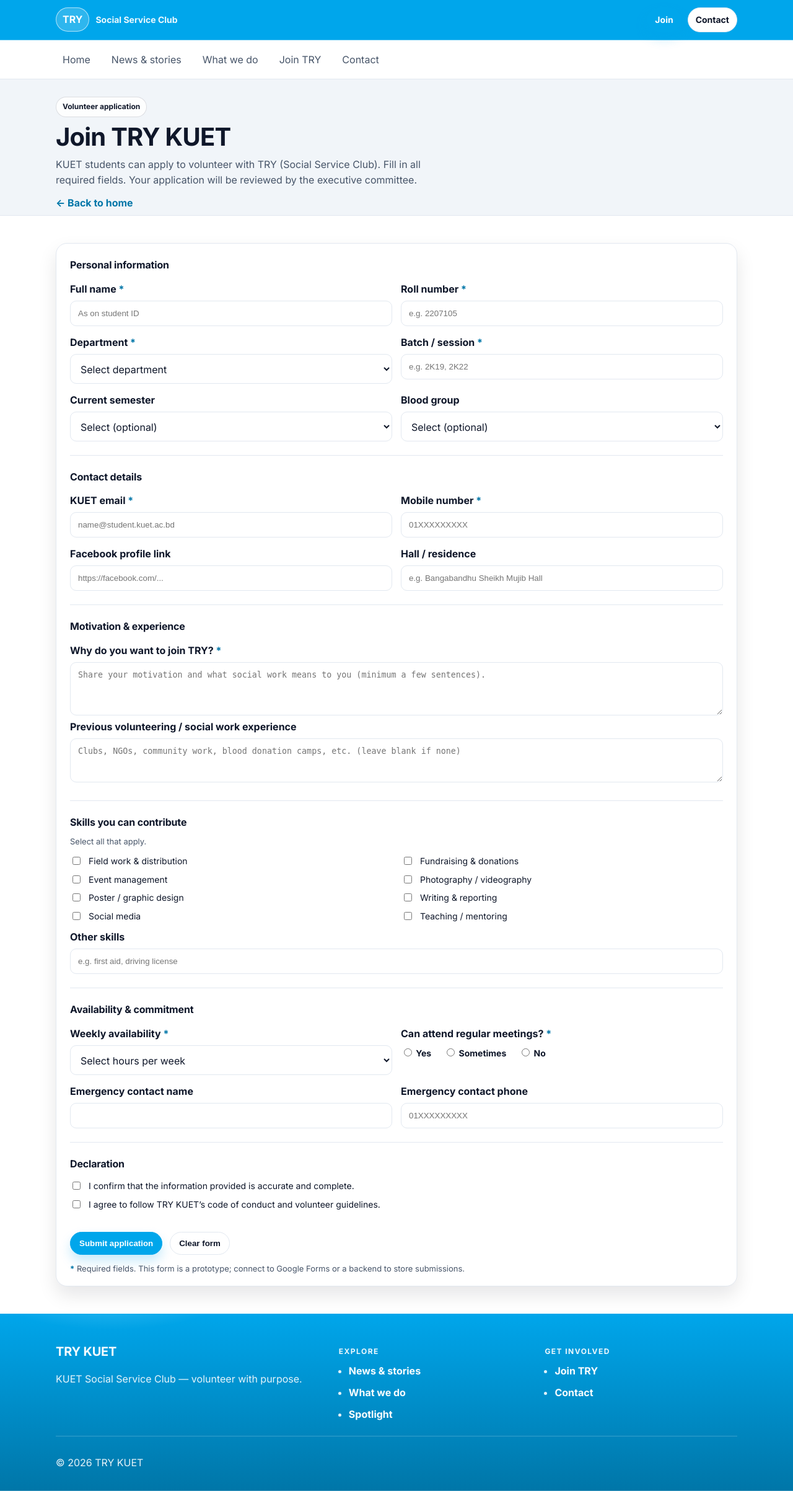
After one commit to mehadi105/kuet-try-club-site, a PHP site: page /join.html in a window 1280 px wide. The commit adds this page. Shown: the whole page at 62% size. Run offline with PHP 8.4, Linux system fonts and the light colour scheme.

Commit message:
Add join application page, hero banner, and inspirational videos
Co-authored-by: Cursor <cursoragent@cursor.com>

```diff
--- /dev/null
+++ b/join.html
@@ -0,0 +1,405 @@
+<!doctype html>
+<html lang="en">
+  <head>
+    <meta charset="UTF-8" />
+    <meta name="viewport" content="width=device-width, initial-scale=1.0" />
+    <title>Join TRY — Volunteer Application | TRY KUET</title>
+    <meta
+      name="description"
+      content="Apply to volunteer with TRY KUET (Social Service Club) at Khulna University of Engineering & Technology."
+    />
+    <link rel="preconnect" href="https://fonts.googleapis.com" />
+    <link rel="preconnect" href="https://fonts.gstatic.com" crossorigin />
+    <link
+      href="https://fonts.googleapis.com/css2?family=Inter:wght@400;500;600;700&display=swap"
+      rel="stylesheet"
+    />
+    <link rel="stylesheet" href="./style.css" />
+  </head>
+  <body>
+    <a class="skip-link" href="#main">Skip to content</a>
+
+    <header class="topbar" aria-label="Site header">
+      <div class="container topbar-inner">
+        <a class="logo" href="./index.html" aria-label="TRY KUET home">
+          <span class="logo-mark" aria-hidden="true">TRY</span>
+          <span class="logo-text">Social Service Club</span>
+        </a>
+
+        <div class="topbar-actions">
+          <a class="btn small primary" href="./join.html" aria-current="page">Join</a>
+          <a class="btn small" href="./index.html#contact">Contact</a>
+          <button
+            id="navToggle"
+            class="btn small nav-toggle"
+            type="button"
+            aria-controls="primaryNav"
+            aria-expanded="false"
+            aria-label="Open menu"
+          >
+            <span aria-hidden="true">☰</span>
+          </button>
+        </div>
+      </div>
+    </header>
+
+    <div id="navBackdrop" class="nav-backdrop" hidden></div>
+
+    <nav id="primaryNav" class="primary-nav" aria-label="Primary navigation">
+      <div class="container nav-inner">
+        <a href="./index.html">Home</a>
+        <a href="./index.html#updates">News & stories</a>
+        <a href="./index.html#work">What we do</a>
+        <a href="./join.html" aria-current="page">Join TRY</a>
+        <a href="./index.html#contact">Contact</a>
+      </div>
+    </nav>
+
+    <main id="main">
+      <header class="page-header">
+        <div class="container">
+          <p class="eyebrow">Volunteer application</p>
+          <h1>Join TRY KUET</h1>
+          <p class="muted page-header-lede">
+            KUET students can apply to volunteer with TRY (Social Service Club). Fill in all
+            required fields. Your application will be reviewed by the executive committee.
+          </p>
+          <a class="textlink" href="./index.html">← Back to home</a>
+        </div>
+      </header>
+
+      <section class="section" aria-label="Join TRY membership application">
+        <div class="container">
+          <div class="join-form-card">
+            <form id="joinForm" class="join-form" novalidate>
+              <fieldset class="form-section">
+                <legend>Personal information</legend>
+                <div class="form-row">
+                  <div class="field">
+                    <label for="join-fullname">Full name <span class="req">*</span></label>
+                    <input
+                      id="join-fullname"
+                      name="fullname"
+                      type="text"
+                      autocomplete="name"
+                      required
+                      placeholder="As on student ID"
+                    />
+                  </div>
+                  <div class="field">
+                    <label for="join-roll">Roll number <span class="req">*</span></label>
+                    <input
+                      id="join-roll"
+                      name="roll"
+                      type="text"
+                      required
+                      placeholder="e.g. 2207105"
+                      pattern="[0-9]{7}"
+                      title="7-digit KUET roll number"
+                    />
+                  </div>
+                </div>
+                <div class="form-row">
+                  <div class="field">
+                    <label for="join-dept">Department <span class="req">*</span></label>
+                    <select id="join-dept" name="department" required>
+                      <option value="" disabled selected>Select department</option>
+                      <option value="CE">Civil Engineering (CE)</option>
+                      <option value="EEE">Electrical & Electronic Engineering (EEE)</option>
+                      <option value="ME">Mechanical Engineering (ME)</option>
+                      <option value="ECE">Electronics & Communication (ECE)</option>
+                      <option value="CSE">Computer Science & Engineering (CSE)</option>
+                      <option value="IPE">Industrial & Production Engineering (IPE)</option>
+                      <option value="URP">Urban & Regional Planning (URP)</option>
+                      <option value="LE">Leather Engineering (LE)</option>
+                      <option value="TE">Textile Engineering (TE)</option>
+                      <option value="BME">Biomedical Engineering (BME)</option>
+                      <option value="Other">Other</option>
+                    </select>
+                  </div>
+                  <div class="field">
+                    <label for="join-batch">Batch / session <span class="req">*</span></label>
+                    <input
+                      id="join-batch"
+                      name="batch"
+                      type="text"
+                      required
+                      placeholder="e.g. 2K19, 2K22"
+                    />
+                  </div>
+                </div>
+                <div class="form-row">
+                  <div class="field">
+                    <label for="join-semester">Current semester</label>
+                    <select id="join-semester" name="semester">
+                      <option value="" selected>Select (optional)</option>
+                      <option value="1">1st</option>
+                      <option value="2">2nd</option>
+                      <option value="3">3rd</option>
+                      <option value="4">4th</option>
+                      <option value="5">5th</option>
+                      <option value="6">6th</option>
+                      <option value="7">7th</option>
+                      <option value="8">8th</option>
+                    </select>
+                  </div>
+                  <div class="field">
+                    <label for="join-blood">Blood group</label>
+                    <select id="join-blood" name="blood_group">
+                      <option value="" selected>Select (optional)</option>
+                      <option value="A+">A+</option>
+                      <option value="A-">A-</option>
+                      <option value="B+">B+</option>
+                      <option value="B-">B-</option>
+                      <option value="AB+">AB+</option>
+                      <option value="AB-">AB-</option>
+                      <option value="O+">O+</option>
+                      <option value="O-">O-</option>
+                    </select>
+                  </div>
+                </div>
+              </fieldset>
+
+              <fieldset class="form-section">
+                <legend>Contact details</legend>
+                <div class="form-row">
+                  <div class="field">
+                    <label for="join-email">KUET email <span class="req">*</span></label>
+                    <input
+                      id="join-email"
+                      name="email"
+                      type="email"
+                      autocomplete="email"
+                      required
+                      placeholder="name@student.kuet.ac.bd"
+                    />
+                  </div>
+                  <div class="field">
+                    <label for="join-phone">Mobile number <span class="req">*</span></label>
+                    <input
+                      id="join-phone"
+                      name="phone"
+                      type="tel"
+                      autocomplete="tel"
+                      required
+                      placeholder="01XXXXXXXXX"
+                      pattern="01[0-9]{9}"
+                      title="11-digit Bangladesh mobile number"
+                    />
+                  </div>
+                </div>
+                <div class="form-row">
+                  <div class="field">
+                    <label for="join-fb">Facebook profile link</label>
+                    <input
+                      id="join-fb"
+                      name="facebook"
+                      type="url"
+                      placeholder="https://facebook.com/..."
+                    />
+                  </div>
+                  <div class="field">
+                    <label for="join-hall">Hall / residence</label>
+                    <input
+                      id="join-hall"
+                      name="hall"
+                      type="text"
+                      placeholder="e.g. Bangabandhu Sheikh Mujib Hall"
+                    />
+                  </div>
+                </div>
+              </fieldset>
+
+              <fieldset class="form-section">
+                <legend>Motivation & experience</legend>
+                <div class="field">
+                  <label for="join-why">Why do you want to join TRY? <span class="req">*</span></label>
+                  <textarea
+                    id="join-why"
+                    name="why_join"
+                    rows="4"
+                    required
+                    placeholder="Share your motivation and what social work means to you (minimum a few sentences)."
+                  ></textarea>
+                </div>
+                <div class="field">
+                  <label for="join-exp">Previous volunteering / social work experience</label>
+                  <textarea
+                    id="join-exp"
+                    name="experience"
+                    rows="3"
+                    placeholder="Clubs, NGOs, community work, blood donation camps, etc. (leave blank if none)"
+                  ></textarea>
+                </div>
+              </fieldset>
+
+              <fieldset class="form-section">
+                <legend>Skills you can contribute</legend>
+                <p class="field-hint">Select all that apply.</p>
+                <div class="checkbox-grid">
+                  <label class="check"><input type="checkbox" name="skills" value="field_work" /> Field work & distribution</label>
+                  <label class="check"><input type="checkbox" name="skills" value="fundraising" /> Fundraising & donations</label>
+                  <label class="check"><input type="checkbox" name="skills" value="event" /> Event management</label>
+                  <label class="check"><input type="checkbox" name="skills" value="photography" /> Photography / videography</label>
+                  <label class="check"><input type="checkbox" name="skills" value="design" /> Poster / graphic design</label>
+                  <label class="check"><input type="checkbox" name="skills" value="writing" /> Writing & reporting</label>
+                  <label class="check"><input type="checkbox" name="skills" value="social_media" /> Social media</label>
+                  <label class="check"><input type="checkbox" name="skills" value="teaching" /> Teaching / mentoring</label>
+                </div>
+                <div class="field field--spaced">
+                  <label for="join-other-skill">Other skills</label>
+                  <input id="join-other-skill" name="other_skills" type="text" placeholder="e.g. first aid, driving license" />
+                </div>
+              </fieldset>
+
+              <fieldset class="form-section">
+                <legend>Availability & commitment</legend>
+                <div class="form-row">
+                  <div class="field">
+                    <label for="join-hours">Weekly availability <span class="req">*</span></label>
+                    <select id="join-hours" name="weekly_hours" required>
+                      <option value="" disabled selected>Select hours per week</option>
+                      <option value="2-4">2–4 hours</option>
+                      <option value="4-6">4–6 hours</option>
+                      <option value="6-10">6–10 hours</option>
+                      <option value="10+">10+ hours</option>
+                    </select>
+                  </div>
+                  <div class="field">
+                    <span class="label-block">Can attend regular meetings? <span class="req">*</span></span>
+                    <div class="radio-row">
+                      <label class="radio"><input type="radio" name="meetings" value="yes" required /> Yes</label>
+                      <label class="radio"><input type="radio" name="meetings" value="sometimes" /> Sometimes</label>
+                      <label class="radio"><input type="radio" name="meetings" value="no" /> No</label>
+                    </div>
+                  </div>
+                </div>
+                <div class="form-row">
+                  <div class="field">
+                    <label for="join-emergency-name">Emergency contact name</label>
+                    <input id="join-emergency-name" name="emergency_name" type="text" autocomplete="name" />
+                  </div>
+                  <div class="field">
+                    <label for="join-emergency-phone">Emergency contact phone</label>
+                    <input
+                      id="join-emergency-phone"
+                      name="emergency_phone"
+                      type="tel"
+                      placeholder="01XXXXXXXXX"
+                    />
+                  </div>
+                </div>
+              </fieldset>
+
+              <fieldset class="form-section form-section--last">
+                <legend>Declaration</legend>
+                <label class="check check-block">
+                  <input type="checkbox" name="confirm_info" required />
+                  I confirm that the information provided is accurate and complete.
+                </label>
+                <label class="check check-block">
+                  <input type="checkbox" name="agree_rules" required />
+                  I agree to follow TRY KUET’s code of conduct and volunteer guidelines.
+                </label>
+              </fieldset>
+
+              <div class="form-actions">
+                <button class="btn primary" type="submit">Submit application</button>
+                <button class="btn" type="reset">Clear form</button>
+              </div>
+
+              <p id="joinFormSuccess" class="form-success" hidden role="status">
+                Thank you! Your application has been recorded (demo). In production, this will be sent to the club committee.
+              </p>
+              <p class="form-note muted">
+                <span class="req">*</span> Required fields. This form is a prototype; connect to Google Forms or a backend to store submissions.
+              </p>
+            </form>
+          </div>
+        </div>
+      </section>
+    </main>
+
+    <footer class="footer" aria-label="Footer">
+      <div class="container footer-grid">
+        <div class="footer-brand">
+          <div class="footer-logo">TRY KUET</div>
+          <p class="muted">KUET Social Service Club — volunteer with purpose.</p>
+        </div>
+
+        <div class="footer-col">
+          <h3 class="footer-title">Explore</h3>
+          <ul class="list">
+            <li><a href="./index.html#updates" class="textlink">News & stories</a></li>
+            <li><a href="./index.html#work" class="textlink">What we do</a></li>
+            <li><a href="./index.html#spotlight" class="textlink">Spotlight</a></li>
+          </ul>
+        </div>
+
+        <div class="footer-col">
+          <h3 class="footer-title">Get involved</h3>
+          <ul class="list">
+            <li><a href="./join.html" class="textlink">Join TRY</a></li>
+            <li><a href="./index.html#contact" class="textlink">Contact</a></li>
+          </ul>
+        </div>
+      </div>
+
+      <div class="container footer-bottom">
+        <p class="muted">© <span id="year">2026</span> TRY KUET</p>
+      </div>
+    </footer>
+
+    <script>
+      document.getElementById("year").textContent = String(new Date().getFullYear());
+    </script>
+    <script>
+      (function () {
+        const nav = document.getElementById("primaryNav");
+        const btn = document.getElementById("navToggle");
+        const backdrop = document.getElementById("navBackdrop");
+        if (!nav || !btn || !backdrop) return;
+
+        const setOpen = (open) => {
+          nav.classList.toggle("is-open", open);
+          btn.setAttribute("aria-expanded", String(open));
+          backdrop.hidden = !open;
+          document.documentElement.classList.toggle("nav-open", open);
+        };
+
+        btn.addEventListener("click", () => {
+          setOpen(!nav.classList.contains("is-open"));
+        });
+
+        backdrop.addEventListener("click", () => setOpen(false));
+
+        nav.addEventListener("click", (e) => {
+          const target = e.target;
+          if (target && target.tagName === "A") setOpen(false);
+        });
+
+        document.addEventListener("keydown", (e) => {
+          if (e.key === "Escape") setOpen(false);
+        });
+      })();
+    </script>
+    <script>
+      (function () {
+        const form = document.getElementById("joinForm");
+        const success = document.getElementById("joinFormSuccess");
+        if (!form || !success) return;
+
+        form.addEventListener("submit", (e) => {
+          e.preventDefault();
+          if (!form.checkValidity()) {
+            form.reportValidity();
+            return;
+          }
+          success.hidden = false;
+          success.scrollIntoView({ behavior: "smooth", block: "nearest" });
+          form.reset();
+        });
+      })();
+    </script>
+  </body>
+</html>
--- a/style.css
+++ b/style.css
@@ -526,6 +520,202 @@ textarea:focus {
   box-shadow: 0 0 0 4px rgba(0, 166, 235, 0.18);
 }
 
+select {
+  width: 100%;
+  padding: 12px 12px;
+  border-radius: 10px;
+  border: 1px solid var(--border);
+  background: #ffffff;
+  color: var(--text);
+  outline: none;
+  font: inherit;
+}
+
+select:focus {
+  border-color: var(--brand);
+  box-shadow: 0 0 0 4px rgba(0, 166, 235, 0.18);
+}
+
+.join-form-card {
+  border: 1px solid var(--border);
+  border-radius: var(--radius-lg);
+  background: #ffffff;
+  padding: 22px 22px 18px;
+  box-shadow: var(--shadow);
+}
+
+.join-form {
+  display: grid;
+  gap: 0;
+}
+
+.form-section {
+  border: none;
+  margin: 0 0 22px;
+  padding: 0 0 22px;
+  border-bottom: 1px solid var(--border);
+}
+
+.form-section--last {
+  border-bottom: none;
+  margin-bottom: 16px;
+  padding-bottom: 0;
+}
+
+.form-section legend {
+  font-weight: 800;
+  font-size: 16px;
+  color: var(--text);
+  padding: 0;
+  margin-bottom: 14px;
+  letter-spacing: -0.01em;
+}
+
+.form-row {
+  display: grid;
+  grid-template-columns: repeat(2, minmax(0, 1fr));
+  gap: 14px;
+  margin-bottom: 14px;
+}
+
+.form-row:last-child {
+  margin-bottom: 0;
+}
+
+.field--spaced {
+  margin-top: 12px;
+}
+
+.req {
+  color: var(--brand-deep);
+  font-weight: 800;
+}
+
+.field-hint {
+  margin: -6px 0 12px;
+  font-size: 13px;
+  color: var(--muted);
+}
+
+.label-block {
+  display: block;
+  margin: 0 0 8px;
+  font-weight: 700;
+}
+
+.checkbox-grid {
+  display: grid;
+  grid-template-columns: repeat(2, minmax(0, 1fr));
+  gap: 10px 16px;
+}
+
+.check,
+.radio {
+  display: inline-flex;
+  align-items: flex-start;
+  gap: 10px;
+  font-size: 14px;
+  color: var(--text);
+  cursor: pointer;
+  line-height: 1.4;
+}
+
+.check-block {
+  display: flex;
+  margin-bottom: 10px;
+}
+
+.check input,
+.radio input {
+  width: auto;
+  margin-top: 3px;
+  accent-color: var(--brand);
+  flex-shrink: 0;
+}
+
+.radio-row {
+  display: flex;
+  flex-wrap: wrap;
+  gap: 14px 20px;
+}
+
+.form-actions {
+  display: flex;
+  flex-wrap: wrap;
+  gap: 12px;
+  margin-top: 8px;
+}
+
+.form-success {
+  margin: 14px 0 0;
+  padding: 12px 14px;
+  border-radius: var(--radius);
+  border: 1px solid rgba(0, 166, 235, 0.35);
+  background: rgba(0, 166, 235, 0.08);
+  color: var(--brand-deep);
+  font-weight: 600;
+}
+
+.form-note {
+  margin: 12px 0 0;
+  font-size: 13px;
+}
+
+.page-header {
+  padding: 28px 0 8px;
+  border-bottom: 1px solid var(--border);
+  background: var(--subtle);
+}
+
+.page-header h1 {
+  margin: 0 0 10px;
+  font-size: clamp(28px, 4vw, 40px);
+}
+
+.page-header-lede {
+  max-width: 65ch;
+  margin: 0 0 12px;
+}
+
+.video-grid {
+  display: grid;
+  gap: 20px;
+  max-width: 900px;
+  margin: 0 auto;
+}
+
+.video-card {
+  border: 1px solid var(--border);
+  border-radius: var(--radius-lg);
+  overflow: hidden;
+  background: #ffffff;
+  box-shadow: var(--shadow);
+}
+
+.video-embed {
+  position: relative;
+  width: 100%;
+  padding-bottom: 56.25%;
+  background: #0f172a;
+}
+
+.video-embed iframe {
+  position: absolute;
+  inset: 0;
+  width: 100%;
+  height: 100%;
+  border: 0;
+}
+
+.video-caption {
+  padding: 16px 18px 18px;
+}
+
+.video-title {
+  margin: 0 0 8px;
+  font-size: 18px;
+}
+
 .footer {
   padding: 46px 0 18px;
   background: linear-gradient(180deg, var(--brand), var(--brand-deep));
```
Also changed, not shown: other parts of style.css (+17 -21 lines), index.html (+59 -6 lines), public/639984083_1360235046146231_4377309201098488597_n.jpg (added).
